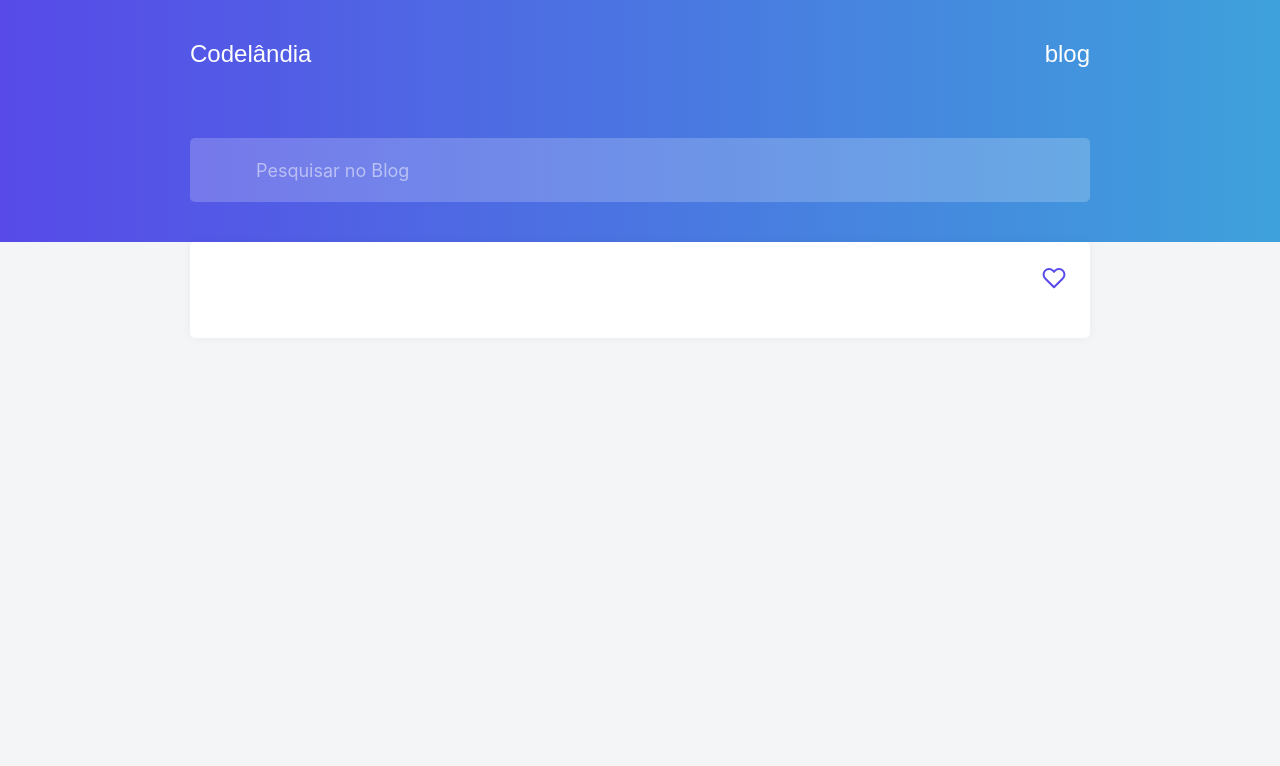
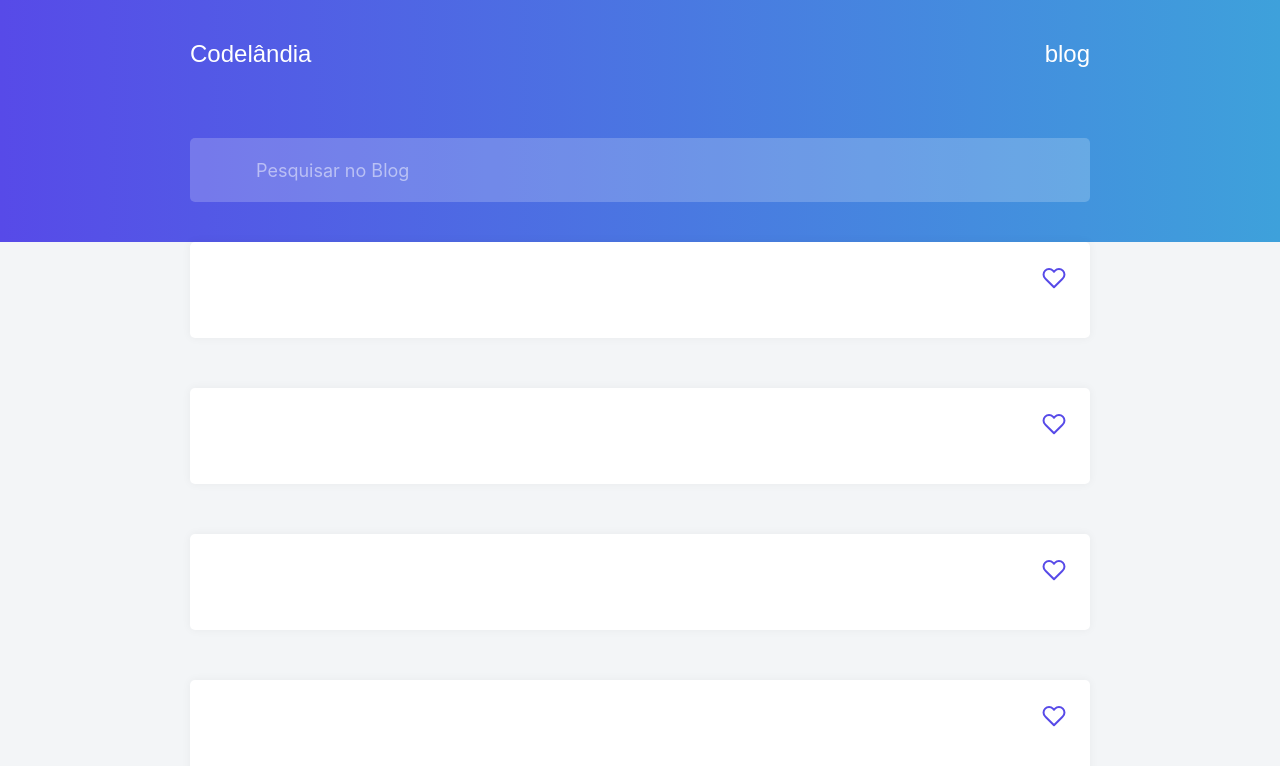
Before and after one commit to devarcanjo/challenge-01-codelandia, a React (Vite) app: page / in a window 1280 px wide. Shown: the top 766 px of the page. Built offline with nearby package versions, Linux system fonts and the light colour scheme.

Commit message:
added useState and map article

```diff
--- a/src/Pages/Home/index.tsx
+++ b/src/Pages/Home/index.tsx
@@ -5,7 +5,7 @@ import HeaderBar from '../../components/HeaderBar/headerBar'
 
 import formatDate from '../../utils/formatDate'
 
-import dataArticles from 'assets/articles.json'
+import dataArticles from '../../assets/articles.json'
 
 import * as S from './styles'
 
@@ -19,7 +19,8 @@ type ArticleProps = {
 
 function Home() {
   const [search, setSearch] = useState('')
-  const [article, setArticles] = useState<ArticleProps[]>([])
+  const [articles, setArticles] = useState<ArticleProps[]>([])
+  const [filteredArticles, setFilteredArticles] = useState<ArticleProps[]>([])
 
   useEffect(() => {
     const formattedData = dataArticles.map(article => ({
@@ -30,6 +31,20 @@ function Home() {
     setArticles(formattedData)
   }, [])
 
+  useEffect(() => {
+    if (!articles) return
+
+    const searchLowercase = search.toLocaleLowerCase()
+
+    const filterArticle = articles.filter(
+      article =>
+        article.title.toLowerCase().includes(searchLowercase) ||
+        article.date.toLowerCase().includes(searchLowercase) ||
+        article.paragraph.toLowerCase().includes(searchLowercase)
+    )
+
+    setFilteredArticles(filterArticle)
+  }, [articles, search])
   return (
     <>
       <HeaderBar
@@ -37,6 +52,7 @@ function Home() {
         onChange={event => setSearch(event.target.value)}
       />
       <S.Container>
+        {filteredArticles.map(article => (
           <Card
             date={''}
             isFavorite={false}
@@ -46,11 +62,9 @@ function Home() {
               throw new Error('Function not implemented.')
             }}
           />
+        ))}
       </S.Container>
     </>
   )
 }
 export default Home
-function formattedData(formattedData: any) {
-  throw new Error('Function not implemented.')
-}
```
Lines whose indentation alone changed are shown as unchanged.
